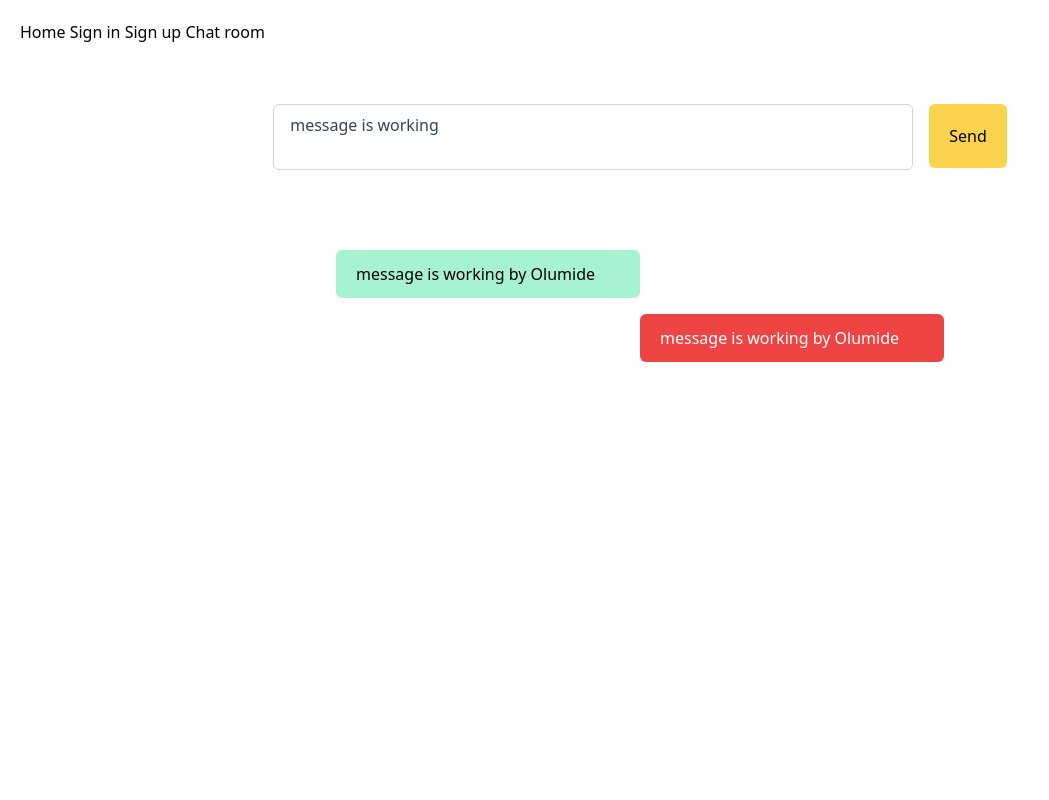
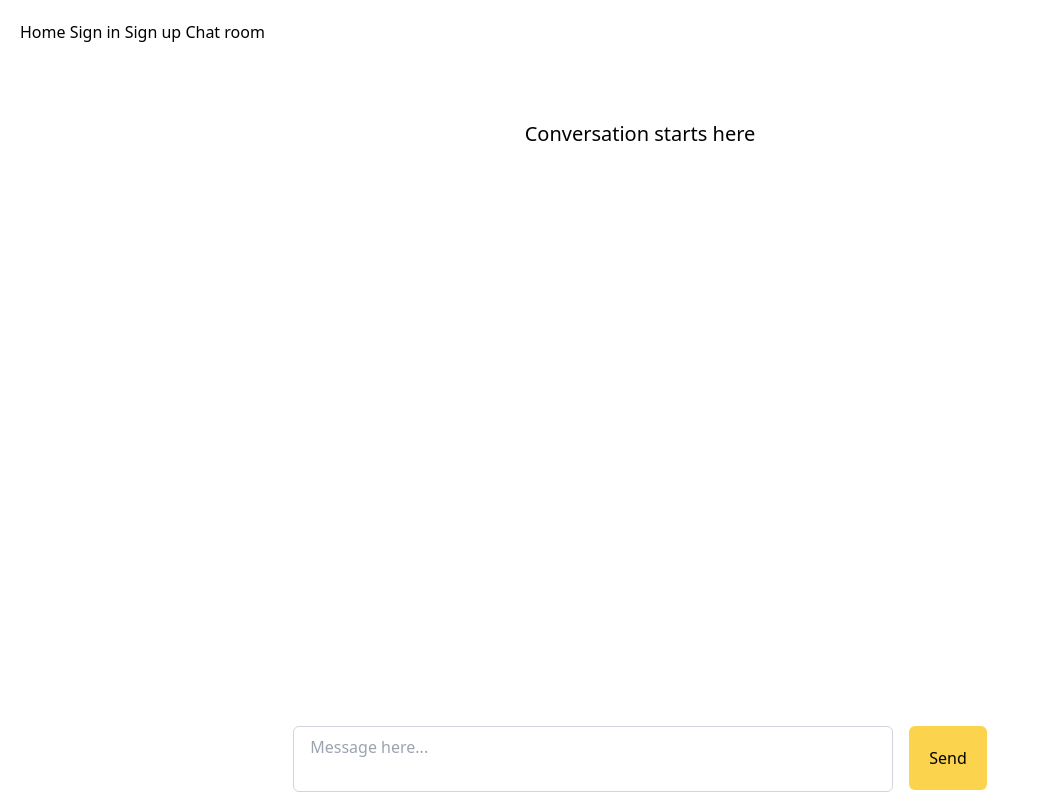
Before and after one commit to volumide/vue-chat-room, a Vue app: page /chat-room in a window 1280 px wide. Shown: the whole page, without its empty margins (0-1049 px from the left). Built offline with nearby package versions, Linux system fonts and the light colour scheme.

Commit message:
through with the chat room interface and arrangement

```diff
--- a/src/components/ChatRoom.vue
+++ b/src/components/ChatRoom.vue
@@ -1,11 +1,11 @@
 <template>
   <section class="bg-white dark:bg-gray-800">
     <div
-      class="flex py-2 flex-col mt-8 space-y-3 align-middle sm:align-middle sm:space-y-0 sm:flex-row sm:justify-center sm:space-x-4"
+      class="flex py-2 flex-col mt-8 space-y-3 px-10 align-middle sm:align-middle sm:space-y-0 sm:flex-row sm:justify-center sm:space-x-4 fixed bottom-0 w-full bg-white"
     >
-      <div class="w-3/6">
+      <div class="sm:w-3/6">
         <textarea
-          class="block px-4 py-2 text-gray-700 bg-white border border-gray-300 rounded-md dark:bg-gray-800 dark:text-gray-300 dark:border-gray-600 focus:border-blue-500 dark:focus:border-blue-500 focus:outline-none focus:ring resize-none w-full"
+          class="block px-4 py-2 text-gray-700 bg-white border border-gray-300 rounded-md dark:bg-gray-800 dark:text-gray-300 dark:border-gray-600 focus:border-blue-500 dark:focus:border-blue-500 focus:outline-none  resize-none w-full"
           placeholder="Message here..."
           v-model="message"
         ></textarea>
@@ -14,38 +14,42 @@
       <div>
         <button
           class="button"
-          @click="clickButton"
+          @click="sendChat"
         >
           Send
         </button>
       </div>
     </div>
-
-    <div class="py-4 mx-auto w-3/6 px-4 mt-10">
-      <p class="my-4 py-3 px-5 bg-green-200 w-3/6 rounded-md">{{ message }} {{ title.title }}</p>
-      <p class="my-4 py-3 px-5  bg-red-500 text-white w-3/6 ml-auto rounded-md">{{ message }} {{ title.title }}</p>
+    <div class="pb-20">
+      <div class="py-4 mx-auto sm:w-3/6 px-10 mt-10">
+        <p class="text-center font-medium text-xl" v-if="!message">Conversation starts here</p>
+        <p class="my-4 py-3 px-5 bg-green-200 w-6/12 sm:w-3/6 rounded-md" v-if="message"> <span class="font-bold block pb-1 text-gray-500"> {{ title.title }}</span> {{ message }} </p>
+        <p class="my-4 py-3 px-5  bg-green-300 w-6/12  sm:w-3/6 ml-auto rounded-md" v-if="message"> <span class="font-bold block pb-1 text-gray-500"> {{ title.title }} </span> {{ message }}</p>
+        <p class="my-4 py-3 px-5  bg-green-300 w-6/12  sm:w-3/6 ml-auto rounded-md" v-if="message"> <span class="font-bold block pb-1 text-gray-500"> {{ title.title }} </span> {{ message }}</p>
+        <p class="my-4 py-3 px-5  bg-green-300 w-6/12  sm:w-3/6 ml-auto rounded-md" v-if="message"> <span class="font-bold block pb-1 text-gray-500"> {{ title.title }} </span> {{ message }}</p>
+      </div>
     </div>
   </section>
 </template>
 
 <script>
-  import { reactive, ref, onMounted,  computed } from "vue";
+  import { reactive, ref,   computed } from "vue";
   export default {
     setup(){
-      const message = ref("message is working")
-      const title = reactive({ title: "by Olumide" })
+      const message = ref("")
+      const title = reactive({ title: "@Olumide" })
       const contentCount = ref(0)
       const create = computed(()=>  (contentCount.value))
-      const mount = onMounted(() => (console.log(contentCount.value)))
-      const clickButton = () => (contentCount.value++)
+      // const mount = onMounted(() => (console.log(contentCount.value)))
+      const sendChat = () => (console.log(message.value))
       return {
         // strings and values (arrays, objects)
         message,
         title,
         // functions and events, methods
         create,
-        mount,
-        clickButton,
+        // mount,
+        sendChat,
       };
     },
   };
--- a/src/components/Login.vue
+++ b/src/components/Login.vue
@@ -18,7 +18,7 @@
 </template>
 
 <script>
-import { onBeforeMount, ref } from "vue";
+import {ref} from "vue";
 import * as all from "../firebaseDb";
 export default {
   name: "Sign In",
@@ -41,13 +41,13 @@ export default {
         }
       });
     };
-    const created = onBeforeMount(() => console.log("created"));
+    // const created = onBeforeMount(() => console.log("created"));
     return {
       // model
       data,
       // callbacks
       loginUser,
-      created,
+      // created,
     };
   },
 };
--- a/src/components/SignUp.vue
+++ b/src/components/SignUp.vue
@@ -1,7 +1,7 @@
 <template >
   <div>
     <h1 class="text-center font-bold text-5xl d block">Sign up</h1>
-    <form action="" class="w-2/5 mx-auto px-5 my-10 py-5 rounded-md shadow" @submit="test">
+    <form action="" class="w-11/12 sm:w-2/5 mx-auto px-5 my-10 py-5 rounded-md shadow" @submit="test">
       <div class="my-4">
         <label for="name">Full Name</label>
         <input
```
